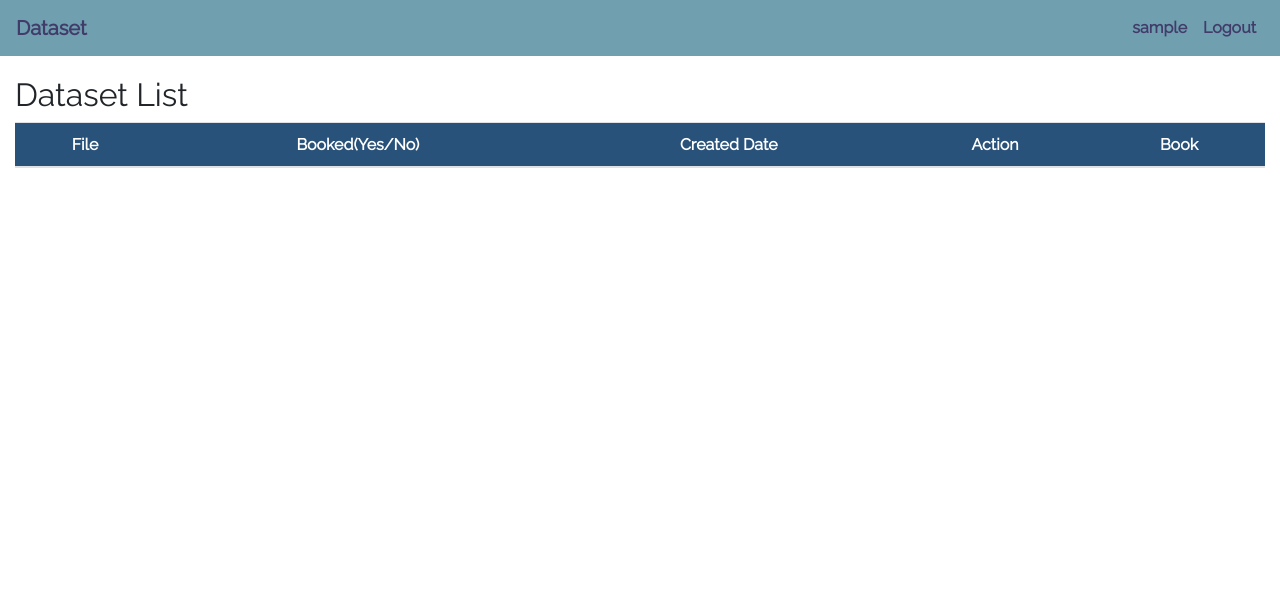
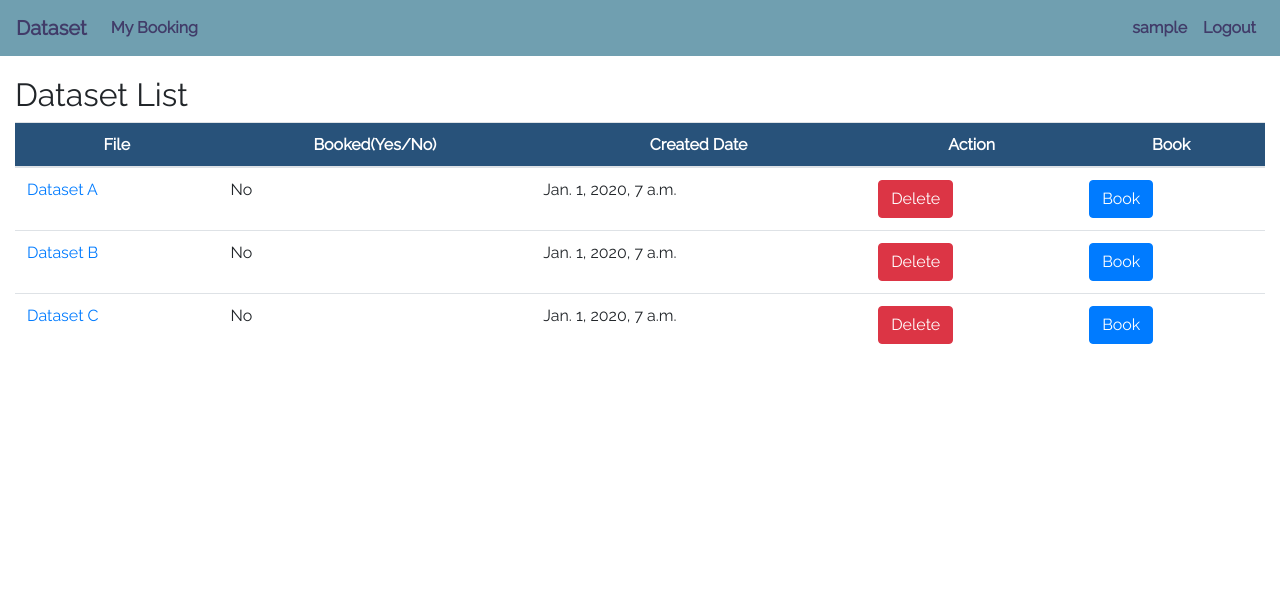
Before and after one commit to riodejaneiro30/dataset-management, a Django app: page /dataset/ in a window 1280 px wide. Shown: the top 596 px of the page. Run offline with Django 3.2, Linux system fonts and the light colour scheme; the visitor is signed in with stand-in values (Sample User, id 1); data comes from the database, SQL or seed files in the repository; data that the repository does not hold is empty; parts of the project's set-up code (start-up, migrations or seed data) failed here and were passed over; some libraries are stand-ins or nearby versions.

Commit message:
edit model

```diff
--- a/account/templates/account/partials/header.html
+++ b/account/templates/account/partials/header.html
@@ -1,5 +1,5 @@
 <nav class="navbar navbar-expand-lg">
-  <a class="navbar-brand" href="">Dataset</a>
+  <a class="navbar-brand" href="{% url 'management:datasetList' %}">Dataset</a>
   <button class="navbar-toggler" type="button" data-toggle="collapse" data-target="#navbarSupportedContent"
     aria-controls="navbarSupportedContent" aria-expanded="false" aria-label="Toggle navigation">
     <span class="navbar-toggler-icon"></span>
@@ -7,6 +7,11 @@
 
   {% if user.is_authenticated %}
   <div class="collapse navbar-collapse" id="navbarSupportedContent">
+    <ul class="navbar-nav mr-auto">
+      <li class="nav-item active">
+        <a class="nav-link" href="{% url 'management:datasetBookList' %}">My Booking</a>
+      </li>
+    </ul>
     <ul class="navbar-nav ml-auto">
       <li class="nav-item active">
         <a class="nav-link" href="">{{user.username}}</a>
--- a/db.json
+++ b/db.json
@@ -0,0 +1,35 @@
+[
+  {
+    "model": "management.dataset",
+    "pk": 1,
+    "fields": {
+      "file_url": "https://drive.google.com/file/d/13pqo7Rh7OVFUxPdlhiOl4vMGJlBgTrUa/view?usp=sharing",
+      "file_name": "Dataset A",
+      "active": true,
+      "is_booked": false,
+      "created_date": "2020-01-01 07:00:00"
+    }
+  },
+  {
+    "model": "management.dataset",
+    "pk": 2,
+    "fields": {
+      "file_url": "https://drive.google.com/file/d/13pqo7Rh7OVFUxPdlhiOl4vMGJlBgTrUa/view?usp=sharing",
+      "file_name": "Dataset B",
+      "active": true,
+      "is_booked": false,
+      "created_date": "2020-01-01 07:00:00"
+    }
+  },
+  {
+    "model": "management.dataset",
+    "pk": 3,
+    "fields": {
+      "file_url": "https://drive.google.com/file/d/13pqo7Rh7OVFUxPdlhiOl4vMGJlBgTrUa/view?usp=sharing",
+      "file_name": "Dataset C",
+      "active": true,
+      "is_booked": false,
+      "created_date": "2020-01-01 07:00:00"
+    }
+  }
+]
--- a/management/models.py
+++ b/management/models.py
@@ -2,12 +2,11 @@ from django.db import models
 from django.contrib.auth.models import User
 
 # Create your models here.
-# datasets : active, isbooked (yes/no), url, id
-# datasetbooks : id, user, datasets, status (pending, rejected, approve)
 STATUS = ((1, 'PENDING'),(2, 'REJECTED'),(3, 'APPROVE'))
 
 class Dataset(models.Model):
     file_url = models.URLField()
+    file_name = models.CharField(max_length=50)
     active = models.BooleanField(default=True)
     is_booked = models.BooleanField(default=False)
     created_date = models.DateTimeField(auto_now_add=True)
--- a/management/templates/management/dataset_admin.html
+++ b/management/templates/management/dataset_admin.html
@@ -14,7 +14,7 @@
         <tbody>
             {% for i in datasets %}
             <tr>
-                <td> {{i.file_url}} </td>
+                <td> <a href="{{i.file_url}}">{{i.file_name}}</a> </td>
                 {% if i.is_booked %}
                 <td>Yes</td>
                 {% else %}
@@ -22,10 +22,14 @@
                 {% endif %}
                 <td> {{i.created_date}} </td>
                 <td>
-                    <a href="delete/{{i.id}}" class="btn btn-danger" id='{{i.id}}'>Delete</a>
+                    <a href="{% url 'management:deleteDataset' i.id %}" class="btn btn-danger" id='{{i.id}}'>Delete</a>
                 </td>
                 <td>
-                    <a href="book/create/{{i.id}}" class="btn btn-primary" id='{{i.id}}'>Book</a>
+                    {% if not i.is_booked %}
+                    <a href="{% url 'management:createBooking' i.id %}" class="btn btn-primary" id='{{i.id}}'>Book</a>
+                    {% else %}
+                    <a class="btn btn-primary disabled" id='{{i.id}}'>Book</a>
+                    {% endif %}
                 </td>
             </tr>
             {% endfor %}
--- a/management/urls.py
+++ b/management/urls.py
@@ -1,12 +1,11 @@
 from django.urls import path
-from .views import datasetList, deleteDataset, createBooking, cancelBooking, datasetBookList
+from .views import datasetList, deleteDataset, createBooking, datasetBookList
 
 app_name = 'management'
 
 urlpatterns = [
     path('', datasetList, name='datasetList'),
-    path('delete/{i.id}', deleteDataset, name='deleteDataset'),
-    path('book/create/{i.id}', createBooking, name='createBooking'),
-    path('book/cancel/{i.id}', deleteDataset, name='cancelBooking'),
+    path('delete/<id>', deleteDataset, name='deleteDataset'),
+    path('book/create/<id>', createBooking, name='createBooking'),
     path('book', datasetBookList, name='datasetBookList')
 ]
--- a/management/views.py
+++ b/management/views.py
@@ -30,32 +30,34 @@ def datasetList(request):
 def deleteDataset(request, id):
     try :
         dataset = Dataset.objects.get(id=id)
-        dataset.is_active = False
+        dataset.active = False
+
+        datasetBook = DatasetBook.objects.filter(dataset=dataset)
     except Dataset.DoesNotExist :
         HttpResponseRedirect('/dataset')
     dataset.save()
+    datasetBook.delete()
 
     return HttpResponseRedirect('/dataset')
 
 @login_required
 def createBooking(request, id):
     user = request.user
-    print(user)
 
     try :
         dataset = Dataset.objects.get(id=id)
-        datasetBook = DatasetBook.create(dataset=dataset, user=user, status=1)
+        datasetBook = DatasetBook.objects.create(dataset=dataset, user=user, status=3)
         dataset.is_booked = True
     except Dataset.DoesNotExist :
-        HttpResponseRedirect('/dataset')
+        HttpResponseRedirect('/dataset/book')
     datasetBook.save()
     dataset.save()
 
-    return HttpResponseRedirect('/dataset')
+    return HttpResponseRedirect('/dataset/book')
 
 @login_required
 def datasetBookList(request):
-    dataset_book_list = DatasetBook.objects.all()
+    dataset_book_list = DatasetBook.objects.filter(user=request.user)
     page = request.GET.get('page', 1)
 
     paginator = Paginator(dataset_book_list, 5)
```
Also changed, not shown: management/templates/management/dataset_book_user.html (+7 -9 lines), README.md.
